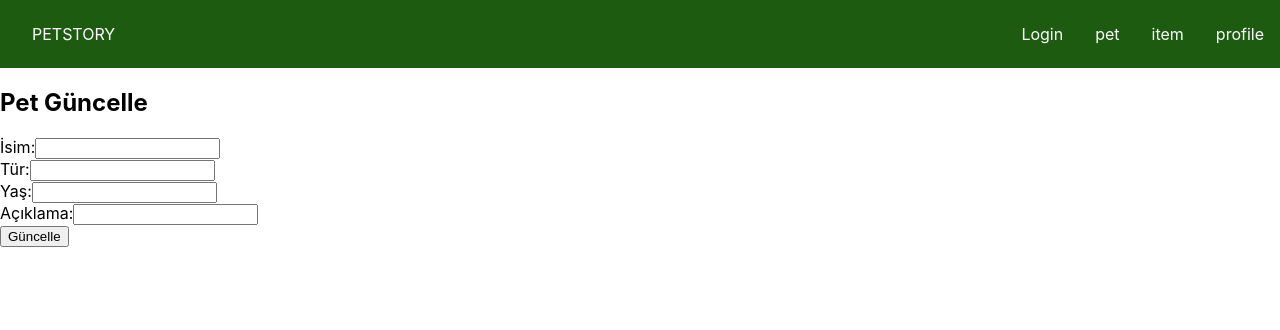
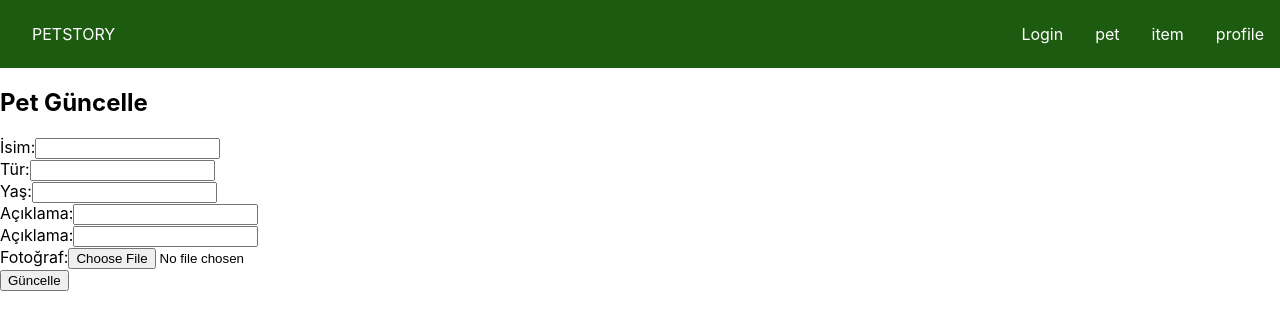
Before and after one commit to kuyucucaner/petstory, a React (Create React App) app in the folder frontend/: page /pet/1/update in a window 1280 px wide. Shown: the top 330 px of the page. Built offline with nearby package versions, Linux system fonts and the light colour scheme.

Commit message:
update pet

```diff
--- a/frontend/src/components/update-pet-form.js
+++ b/frontend/src/components/update-pet-form.js
@@ -1,4 +1,4 @@
-import React, { useState } from 'react';
+import React, { useState , useEffect } from 'react';
 import { useDispatch, useSelector } from 'react-redux';
 import { updatePet } from '../features/pet/pet-slice';
 import { useParams, useNavigate } from 'react-router-dom';
@@ -10,11 +10,26 @@ const UpdatePetForm = () => {
   const { selectedPet } = useSelector((state) => state.pet);
 
   const [petData, setPetData] = useState({
-    name: selectedPet ? selectedPet.name : '',
-    species: selectedPet ? selectedPet.species : '',
-    age: selectedPet ? selectedPet.age : '',
-    description: selectedPet ? selectedPet.description : ''
+    name: '',
+    species: '',
+    breed: '',
+    age: '',
+    gender: '',
   });
+  const [selectedFiles, setSelectedFiles] = useState([]); // Dosyaları bir dizi olarak saklıyoruz
+
+  useEffect(() => {
+    if (selectedPet) {
+      setPetData({
+        name: selectedPet.name || "",
+        species: selectedPet.species || "",
+        breed: selectedPet.breed || "",
+        age: selectedPet.age || "",
+        gender: selectedPet.gender || "",
+      });
+    }
+  }, [selectedPet]);
+
 
   const handleChange = (e) => {
     setPetData({
@@ -22,15 +37,41 @@ const UpdatePetForm = () => {
       [e.target.name]: e.target.value
     });
   };
-
+  const handleFileChange = (e) => {
+    // En fazla 5 dosya eklemek için mevcut dosyalarla birleştiriyoruz
+    const filesArray = Array.from(e.target.files);
+    if (selectedFiles.length + filesArray.length > 5) {
+      alert("En fazla 5 fotoğraf yükleyebilirsiniz.");
+      return;
+    }
+    setSelectedFiles(prevFiles => [...prevFiles, ...filesArray]);
+  };
   const handleSubmit = (e) => {
     e.preventDefault();
-    dispatch(updatePet({ id: petId, updatedData: petData }));
-    navigate('/pet');  // Güncelleme sonrası listeye dönmek için
+    console.log("Form data:", petData); // Form verisini kontrol edin
+
+    // FormData kullanarak dosya ve form verisini bir arada gönder
+    const formData = new FormData();
+    formData.append("name", petData.name);
+    formData.append("species", petData.species);
+    formData.append("breed", petData.breed);
+    formData.append("age", petData.age);
+    formData.append("gender", petData.gender);
+
+  // Fotoğrafları FormData'ya ekle
+  selectedFiles.forEach((file, index) => {
+    formData.append('photo', file);
+  });
+    // updateUser işlemini başlat
+    dispatch(updatePet({ id: petId, updatedData: formData })).then(() => {
+      navigate(`/pet/${petId}`);
+    });
   };
 
+
+
   return (
-    <form onSubmit={handleSubmit}>
+    <form onSubmit={handleSubmit} encType="multipart/form-data">
       <h2>Pet Güncelle</h2>
       <div>
         <label>İsim:</label>
@@ -63,10 +104,23 @@ const UpdatePetForm = () => {
         <label>Açıklama:</label>
         <input
           type="text"
-          name="description"
-          value={petData.description}
+          name="breed"
+          value={petData.breed}
           onChange={handleChange}
         />
+      </div>
+       <div>
+        <label>Açıklama:</label>
+        <input
+          type="text"
+          name="gender"
+          value={petData.gender}
+          onChange={handleChange}
+        />
+      </div>
+      <div>
+        <label>Fotoğraf:</label>
+        <input type="file" name="photo" onChange={handleFileChange} />
       </div>
       <button type="submit">Güncelle</button>
     </form>
```
Also changed, not shown: 3 other files (tests, documents, lock files or other folders).
